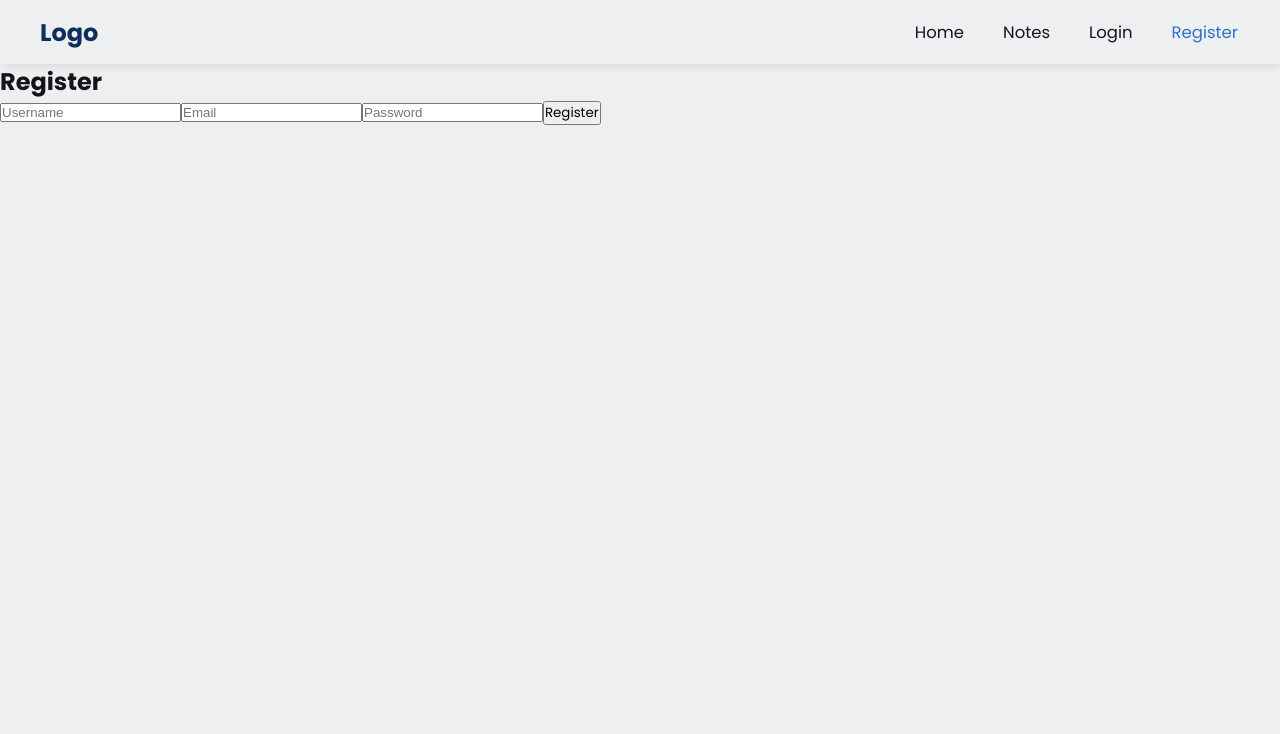
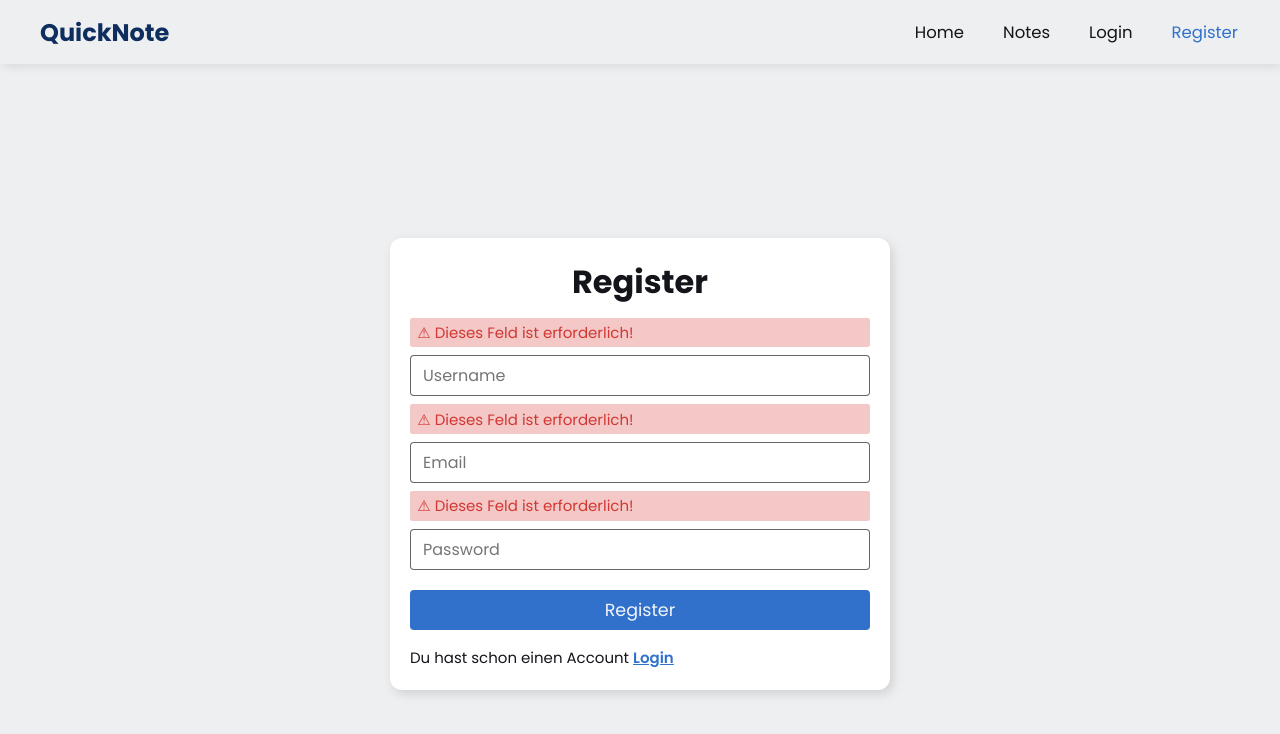
Before and after one commit to JuliQ89/QuickNote, a React (Create React App) app in the folder frontend/: page /register in a window 1280 px wide. Shown: the top 734 px of the page. Built offline with nearby package versions, Linux system fonts and the light colour scheme.

Commit message:
updated Login and Register

```diff
--- a/frontend/package.json
+++ b/frontend/package.json
@@ -15,6 +15,7 @@
     "react-redux": "^9.1.2",
     "react-router-dom": "^6.26.2",
     "react-scripts": "5.0.1",
+    "react-toastify": "^10.0.5",
     "redux": "^5.0.1",
     "redux-saga": "^1.3.0",
     "web-vitals": "^2.1.4"
--- a/frontend/src/assets/css/style.css
+++ b/frontend/src/assets/css/style.css
@@ -37,8 +37,11 @@
 }
 
 html,
-body {
-  min-height: 100vh;
+body,
+#root,
+.wrapper,
+.mainContainer {
+  height: 100%;
 }
 
 body {
@@ -72,6 +75,10 @@ button {
   font-family: var(--poppinsRegular);
 }
 
+input::placeholder {
+  font-size: 16px;
+}
+
 :root {
   /* ~~~~~ COLOR (VARIABLEN) ~~~~~ */
   /* ~~~ DEFAULT ~~~ */
@@ -83,6 +90,10 @@ button {
   --lightBlue: #61a1fb;
   --normalBlue: #3171cc;
   --darkBlue: #0d2e5e;
+  /* ~~~ MESSAGE ~~~ */
+  --error-msg: rgba(206, 39, 33, 0.9);
+  /* WEITERE */
+  --input-shadow-color: rgba(34, 154, 223, 0.8);
 
   /* ~~~~~ TYPOGRAPHY (VARIABLEN) ~~~~~ */
   /* ~~~ FONT SIZE ~~~ */
@@ -115,6 +126,9 @@ button {
   --box-shadow-card: 3px 4px 12px -1px rgba(0, 0, 0, 0.15);
   --box-shadow-normal: 2px 3px 10px -1px rgba(0, 0, 0, 0.1);
   /* ~~~~~ TEXT ~~~~~ */
+
+  /* ~~~~~ BORDER RADIUS ~~~~~ */
+  --box-card-radius: 12px;
 }
 
 /* ~~~~~~~~~~ ~~~~~~ ~~~~~~~~~~ */
@@ -221,3 +235,135 @@ button {
 .header .headerNav button:hover::before {
   box-shadow: 2px 2px 3px -1px rgba(0, 0, 0, 0.5), 5px 5px 0px var(--white);
 }
+
+/* ~~~~~~~~~~ ~~~~~~~~~~~~ ~~~~~~~~~~ */
+/* ~~~~~~~~~~ PRIVATE ROTE ~~~~~~~~~~ */
+/* ~~~~~~~~~~ ~~~~~~~~~~~~ ~~~~~~~~~~ */
+.privateRouteContainer {
+  padding: 1.25rem;
+  height: 100%;
+  display: flex;
+  align-items: center;
+  justify-content: center;
+}
+
+.privateRouteContainer > div {
+  display: flex;
+  flex-direction: column;
+  gap: 0.35rem;
+}
+
+.privateRouteContainer h2 {
+  color: var(--darkFont);
+  font-size: var(--x-large_Font);
+}
+
+.privateRouteContainer span {
+  color: var(--darkFont);
+  font-size: var(--medium_Font);
+}
+
+.privateRouteContainer a {
+  color: var(--normalBlue);
+  font-size: var(--medium_Font);
+  font-family: var(--poppinsSemiBold);
+}
+
+/* ~~~~~~~~~~ ~~~~~~~~~~~~~~~~ ~~~~~~~~~~ */
+/* ~~~~~~~~~~ LOGIN / REGISTER ~~~~~~~~~~ */
+/* ~~~~~~~~~~ ~~~~~~~~~~~~~~~~ ~~~~~~~~~~ */
+.formularWrapper {
+  height: 100%;
+  width: 100%;
+  display: flex;
+  align-items: center;
+  justify-content: center;
+}
+
+.formularContainer {
+  max-width: 600px;
+  width: 500px;
+  padding: 1.25rem;
+  background-color: var(--white);
+  box-shadow: var(--box-shadow-card);
+  border-radius: var(--box-card-radius);
+}
+
+.formularContainer span.switchRegistration {
+  color: var(--darkFont);
+  font-size: var(--small_Font);
+  margin-top: 1rem;
+  display: inline-block;
+}
+
+.formularContainer span.switchRegistration a {
+  color: var(--normalBlue);
+  font-family: var(--poppinsSemiBold);
+}
+
+.formularContainer > h2 {
+  color: var(--darkFont);
+  font-size: var(--x-large_Font);
+  text-align: center;
+  display: block;
+  margin-bottom: 0.75rem;
+}
+
+.authFormular {
+  display: flex;
+  flex-direction: column;
+  gap: 0.5rem;
+}
+
+.authFormular .formField {
+  display: flex;
+  flex-direction: column;
+  gap: 0.5rem;
+}
+
+.authFormular .formField .errorMessage {
+  background-color: rgba(206, 39, 33, 0.25);
+  display: block;
+  padding: 0.2rem 0.45rem;
+  border-radius: 0.15rem;
+  color: var(--error-msg);
+  font-size: var(--small_Font);
+}
+
+.authFormular .formField .errorMessage::before {
+  content: "⚠ ";
+}
+
+.authFormular .formField > input {
+  color: var(--darkFont);
+  font-family: var(--poppinsRegular);
+  border: 1px solid rgba(0, 0, 0, 0.6);
+  outline: none;
+  font-size: var(--regular_Font);
+  padding: 0.45rem 0.75rem;
+  border-radius: 4px;
+  box-shadow: none;
+  transition: box-shadow 0.25s ease;
+}
+
+.authFormular .formField > input:focus {
+  box-shadow: 0px 0px 0.1px 3.5px var(--input-shadow-color);
+}
+
+.authFormular > button[type="submit"] {
+  margin-top: 0.75rem;
+  background-color: var(--normalBlue);
+  border: none;
+  outline: none;
+  color: var(--lightFont);
+  font-size: var(--medium_Font);
+  padding: 0.45rem 0.75rem;
+  border-radius: 4px;
+  cursor: pointer;
+
+  transition: background-color 0.25s ease;
+}
+
+.authFormular > button[type="submit"]:hover:active {
+  background-color: var(--darkBlue);
+}
--- a/frontend/src/components/header/Header.jsx
+++ b/frontend/src/components/header/Header.jsx
@@ -22,7 +22,7 @@ const Header = () => {
   return (
     <header className="header">
       <Link to="/" className="headerLogo">
-        <h2>Logo</h2>
+        <h2>QuickNote</h2>
       </Link>
 
       <nav className="headerNav">
--- /dev/null
+++ b/frontend/src/components/messages/Toast.jsx
@@ -0,0 +1,14 @@
+import React from "react";
+import { ToastContainer, toast } from "react-toastify";
+
+export const notify = (text) => toast(text);
+
+const Toast = () => {
+  return (
+    <div>
+      <ToastContainer />
+    </div>
+  );
+};
+
+export default Toast;
--- a/frontend/src/index.js
+++ b/frontend/src/index.js
@@ -1,5 +1,6 @@
 import React from "react";
 import ReactDOM from "react-dom/client";
+import "react-toastify/dist/ReactToastify.css";
 import "./assets/css/style.css";
 import App from "./App";
 
--- a/frontend/src/pages/LoginPage.jsx
+++ b/frontend/src/pages/LoginPage.jsx
@@ -1,63 +1,107 @@
-import React, { useState } from "react";
-import { useDispatch } from "react-redux";
-import { useNavigate } from "react-router-dom";
-
-import { login } from "../redux/types";
+import React, { useEffect, useState } from "react";
+import Toast, { notify } from "../components/messages/Toast";
+import { Link } from "react-router-dom";
 
 const LoginPage = () => {
-  const dispatch = useDispatch();
-  const navigate = useNavigate();
-
+  const [validated, setValidated] = useState(false);
   const [formData, setFormData] = useState({
     email: "",
     password: "",
   });
-
-  const validateForm = () => {
-    if (formData.email.trim() === "" || formData.password.trim() === "")
-      return false;
-    return true;
-  };
+  const [formErrors, setFormErrors] = useState({
+    email: "",
+    password: "",
+  });
 
   const clearFormData = () => {
     setFormData({ ...formData, email: "", password: "" });
   };
 
+  const validateForm = () => {
+    let errors = { ...formErrors };
+
+    if (String(formData.email).trim() === "") {
+      errors.email = "Dieses Feld ist erforderlich!";
+    } else {
+      errors.email = "";
+    }
+
+    if (String(formData.password).trim() === "") {
+      errors.password = "Dieses Feld ist erforderlich!";
+    } else {
+      errors.password = "";
+    }
+
+    setFormErrors(errors);
+
+    if (!errors.email && !errors.password) {
+      setValidated(true);
+    } else {
+      setValidated(false);
+    }
+  };
+
+  const handleInputChange = (e) => {
+    const { name, value } = e.target;
+    setFormData((prevState) => ({
+      ...prevState,
+      [name]: value,
+    }));
+  };
+
+  useEffect(() => {
+    validateForm();
+  }, [formData]);
+
   const handleLogin = (e) => {
     e.preventDefault();
-    if (validateForm()) {
-      dispatch(login(formData));
-      navigate("/");
+    validateForm();
+    if (validated) {
+      notify("Login war erfolgreich!");
+      clearFormData();
     }
-    clearFormData();
   };
 
   return (
-    <div>
+    <div className="formularWrapper">
+      <Toast />
+      <div className="formularContainer">
         <h2>Login</h2>
-      <form onSubmit={handleLogin}>
+        <form className="authFormular" onSubmit={handleLogin}>
+          <div className="formField">
+            {formErrors.email !== "" && (
+              <span className="errorMessage">{formErrors.email}</span>
+            )}
             <input
               type="email"
               name="email"
               id="email"
               placeholder="Email"
+              autoComplete=""
               value={formData.email}
-          onChange={(e) => {
-            setFormData({ ...formData, email: e.target.value });
-          }}
+              onChange={handleInputChange}
             />
+          </div>
+          <div className="formField">
+            {formErrors.password !== "" && (
+              <span className="errorMessage">{formErrors.password}</span>
+            )}
             <input
               type="password"
               name="password"
               id="password"
               placeholder="Password"
+              autoComplete=""
               value={formData.password}
-          onChange={(e) => {
-            setFormData({ ...formData, password: e.target.value });
-          }}
+              onChange={handleInputChange}
             />
+          </div>
           <button type="submit">Login</button>
         </form>
+        <span className="switchRegistration">
+          Du hast noch keinen Account <Link to="/register">Register</Link>
+        </span>
+      </div>
     </div>
   );
 };
--- a/frontend/src/pages/RegisterPage.jsx
+++ b/frontend/src/pages/RegisterPage.jsx
@@ -1,71 +1,127 @@
-import React, { useState } from "react";
-import { useDispatch } from "react-redux";
-
-import { register } from "../redux/types";
+import React, { useEffect, useState } from "react";
+import Toast, { notify } from "../components/messages/Toast";
+import { Link } from "react-router-dom";
 
 const RegisterPage = () => {
-  const dispatch = useDispatch();
+  const [validated, setValidated] = useState(false);
   const [formData, setFormData] = useState({
     email: "",
     password: "",
     username: "",
   });
-
-  const validateForm = () => {
-    if (
-      formData.email.trim() === "" ||
-      formData.password.trim() === "" ||
-      formData.username.trim() === ""
-    )
-      return false;
-    return true;
-  };
+  const [formErrors, setFormErrors] = useState({
+    email: "",
+    password: "",
+  });
 
   const clearFormData = () => {
     setFormData({ ...formData, username: "", email: "", password: "" });
   };
 
+  const validateForm = () => {
+    let errors = { ...formErrors };
+
+    if (String(formData.email).trim() === "") {
+      errors.email = "Dieses Feld ist erforderlich!";
+    } else {
+      errors.email = "";
+    }
+
+    if (String(formData.password).trim() === "") {
+      errors.password = "Dieses Feld ist erforderlich!";
+    } else {
+      errors.password = "";
+    }
+
+    if (String(formData.username).trim() === "") {
+      errors.username = "Dieses Feld ist erforderlich!";
+    } else {
+      errors.username = "";
+    }
+
+    setFormErrors(errors);
+
+    if (!errors.email && !errors.password && !errors.username) {
+      setValidated(true);
+    } else {
+      setValidated(false);
+    }
+  };
+
+  const handleInputChange = (e) => {
+    const { name, value } = e.target;
+    setFormData((prevState) => ({
+      ...prevState,
+      [name]: value,
+    }));
+  };
+
+  useEffect(() => {
+    validateForm();
+  }, [formData]);
+
   const handleRegister = (e) => {
     e.preventDefault();
-    if (validateForm()) dispatch(register(formData));
+    validateForm();
+    if (validated) {
+      notify("Registrierung war erfolgreich!");
       clearFormData();
+    }
   };
   return (
-    <div>
+    <div className="formularWrapper">
+      <Toast />
+      <div className="formularContainer">
         <h2>Register</h2>
-      <form onSubmit={handleRegister}>
+        <form className="authFormular" onSubmit={handleRegister}>
+          <div className="formField">
+            {formErrors.username !== "" && (
+              <span className="errorMessage">{formErrors.username}</span>
+            )}
             <input
               type="text"
               name="username"
               id="username"
               placeholder="Username"
+              autoComplete=""
               value={formData.username}
-          onChange={(e) => {
-            setFormData({ ...formData, username: e.target.value });
-          }}
+              onChange={handleInputChange}
             />
+          </div>
+          <div className="formField">
+            {formErrors.email !== "" && (
+              <span className="errorMessage">{formErrors.email}</span>
+            )}
             <input
               type="email"
               name="email"
               id="email"
               placeholder="Email"
+              autoComplete=""
               value={formData.email}
-          onChange={(e) => {
-            setFormData({ ...formData, email: e.target.value });
-          }}
+              onChange={handleInputChange}
             />
+          </div>
+          <div className="formField">
+            {formErrors.password !== "" && (
+              <span className="errorMessage">{formErrors.password}</span>
+            )}
             <input
               type="password"
               name="password"
               id="password"
               placeholder="Password"
+              autoComplete=""
               value={formData.password}
-          onChange={(e) => {
-            setFormData({ ...formData, password: e.target.value });
-          }}
+              onChange={handleInputChange}
             />
+          </div>
           <button type="submit">Register</button>
         </form>
+        <span className="switchRegistration">
+          Du hast schon einen Account <Link to="/login">Login</Link>
+        </span>
+      </div>
     </div>
   );
 };
```
Also changed, not shown: frontend/src/layouts/PrivateRoutes.jsx (+12 -5 lines), frontend/src/utils/auth.js (+10 -3 lines), frontend/src/utils/axios.js (+7 -2 lines), 1 other file (tests, documents, lock files or other folders). Lines whose indentation alone changed are shown as unchanged.
